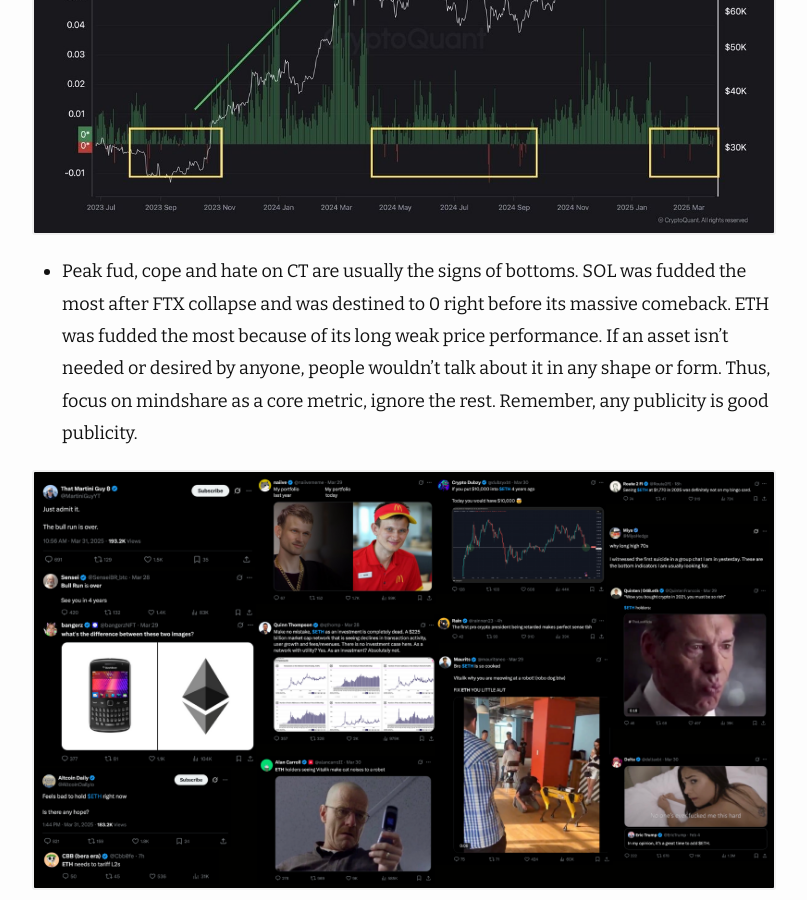
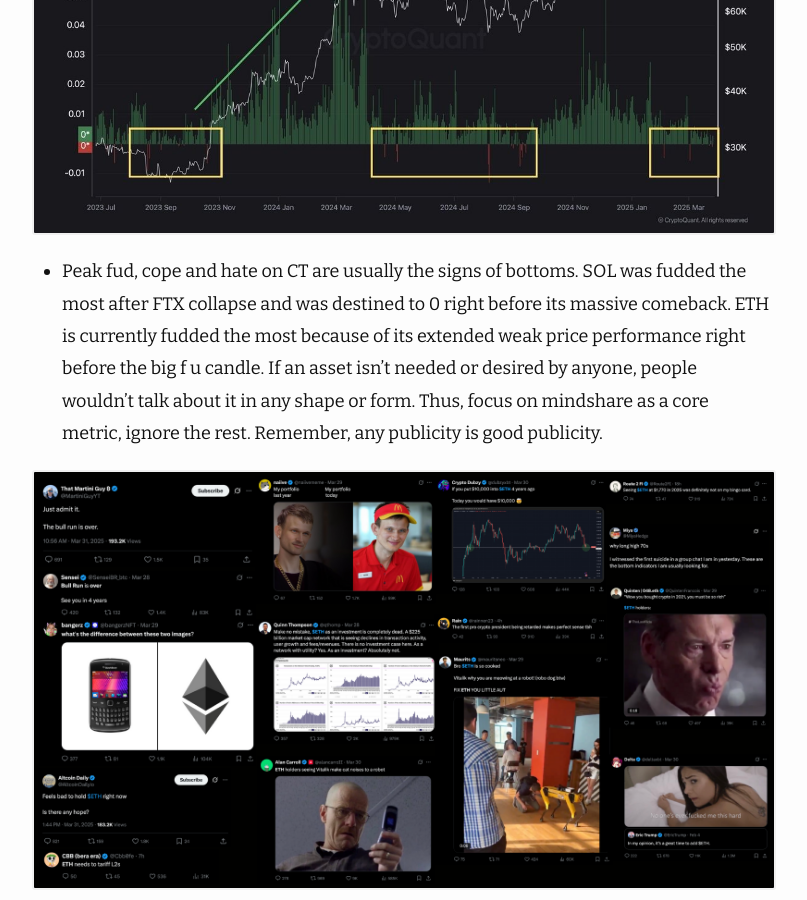
Before and after one commit to deeintech/deeintech.github.io, a Jekyll site: the page built from _posts/2025-03-05-playbook.md, in a window 1280 px wide and 900 px high, scrolled down 41900 px. Shown: the whole window, without its empty margins (238-1045 px from the left). Built offline with Jekyll 4.4.1, drawn with Linux system fonts in a browser that asks for light colours; nearby versions of some CDN libraries.

Commit message:
update fud

```diff
--- a/_posts/2025-03-05-playbook.md
+++ b/_posts/2025-03-05-playbook.md
@@ -597,7 +597,7 @@
 
 ![funding](/assets/images/funding.jpeg)
 
-- Peak fud, cope and hate on CT are usually the signs of bottoms. SOL was fudded the most after FTX collapse and was destined to 0 right before its massive comeback. ETH was fudded the most because of its long weak price performance. If an asset isn't needed or desired by anyone, people wouldn't talk about it in any shape or form. Thus, focus on mindshare as a core metric, ignore the rest. Remember, any publicity is good publicity.
+- Peak fud, cope and hate on CT are usually the signs of bottoms. SOL was fudded the most after FTX collapse and was destined to 0 right before its massive comeback. ETH is currently fudded the most because of its extended weak price performance right before the big f u candle. If an asset isn't needed or desired by anyone, people wouldn't talk about it in any shape or form. Thus, focus on mindshare as a core metric, ignore the rest. Remember, any publicity is good publicity.
 
 ![fud](/assets/images/fud.png)
 
```
